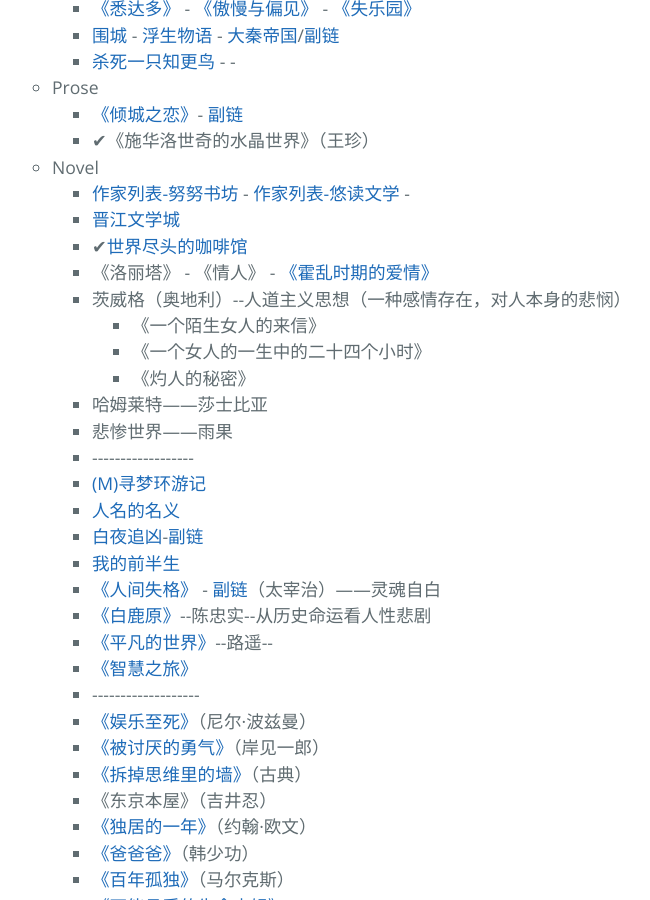
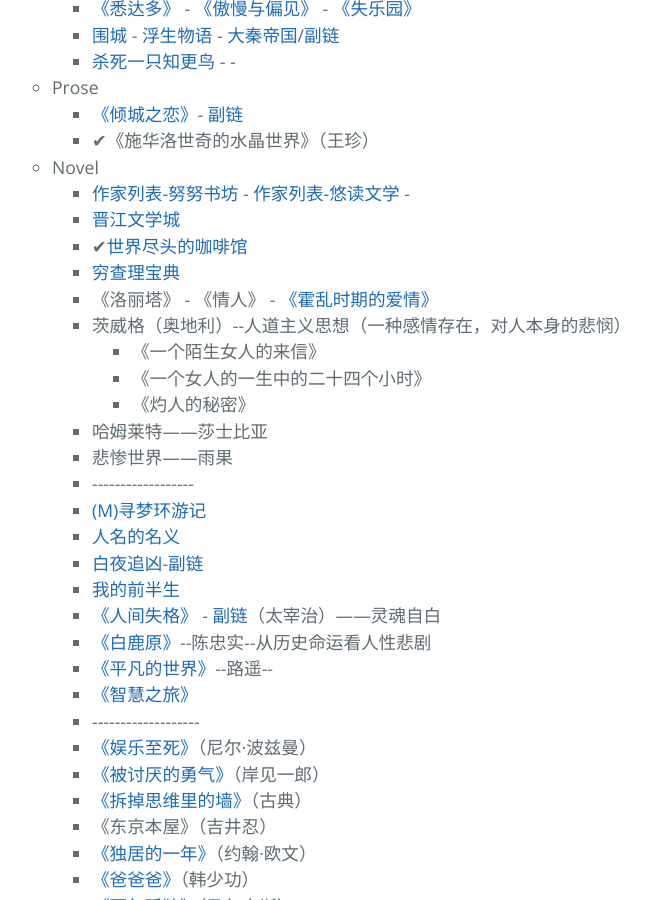
Before and after one commit to AmbroseRen/test, a Jekyll site: the page built from Library/BookListsOne.md, in a window 1280 px wide and 900 px high, scrolled down 3226 px. Shown: the whole window, without its empty margins (252-902 px from the left). Built offline with Jekyll 4.4.1, drawn with Linux system fonts in a browser that asks for light colours; our own code applies the rules of GitHub Pages for plain Markdown files; the repository's description, which GitHub fills in, is left out.

Commit message:
Update BookListsOne.md

```diff
--- a/Library/BookListsOne.md
+++ b/Library/BookListsOne.md
@@ -187,7 +187,8 @@
                     <li><a href="https://www.kanunu8.com/files/writer/">作家列表-努努书坊</a> - <a href="https://www.yooread.net/writer/">作家列表-悠读文学</a> - <a href=""></a></li>
 		    <li><a href="http://www.jjwxc.net/bookbase_slave.php?orderstr=2">晋江文学城</a></li>
                     <li>✔<a href="https://cdn.jsdelivr.net/gh/AmbroseRen/Picture@master/book/Literature/Novel/《世界尽头的咖啡馆》万洁 【美】约翰·史崔勒基【文字版_PDF电子书_下载】.pdf">世界尽头的咖啡馆</a></li>
-                    <li>《洛丽塔》 - 《情人》 - <a href="https://cdn.jsdelivr.net/gh/AmbroseRen/Picture@master/book/Literature/Novel/霍乱时期的爱情.pdf">《霍乱时期的爱情》</a></li>
+                    <li><a href="https://cdn.jsdelivr.net/gh/AmbroseRen/Picture@master/book/Literature/Novel/穷查理宝典.pdf">穷查理宝典</a></li>
+		    <li>《洛丽塔》 - 《情人》 - <a href="https://cdn.jsdelivr.net/gh/AmbroseRen/Picture@master/book/Literature/Novel/霍乱时期的爱情.pdf">《霍乱时期的爱情》</a></li>
                     <li>茨威格（奥地利）--人道主义思想（一种感情存在，对人本身的悲悯）
                         <ul>
                             <li>《一个陌生女人的来信》</li>
```
